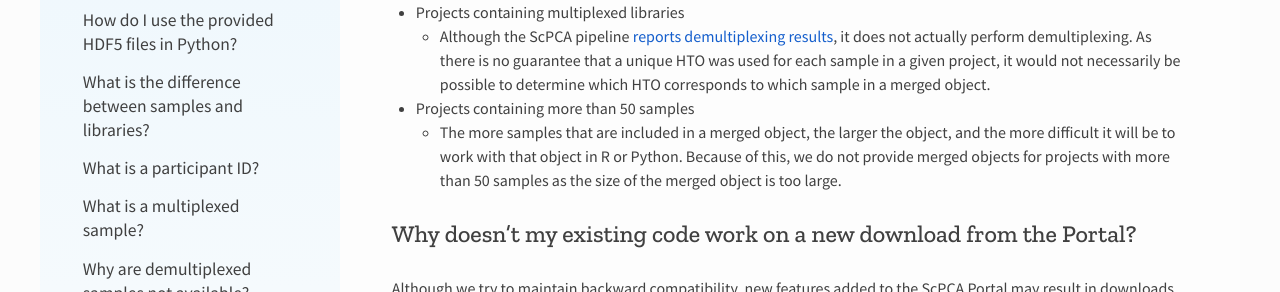
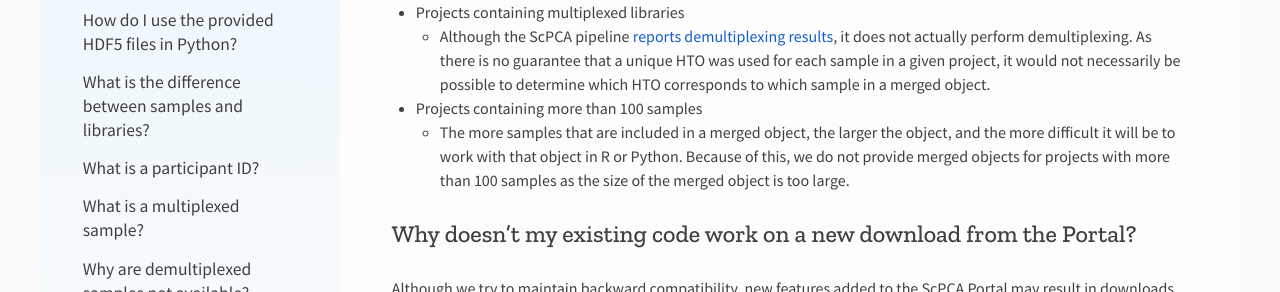
Before and after one commit to DongzeHE/scpca-docs, a Sphinx documentation site: the page built from docs/faq.md, in a window 1280 px wide and 900 px high, scrolled down 6272 px. Shown: the part 162-454 px from the top of the window. Built offline with Sphinx 7.4.7 and the Read the Docs theme 2.0.0, drawn with Linux system fonts in a browser that asks for light colours.

Commit message:
50 to 100

```diff
--- a/docs/faq.md
+++ b/docs/faq.md
@@ -192,9 +192,9 @@ There are three types of projects for which merged objects are not available:
     - Although the ScPCA pipeline {ref}`reports demultiplexing results<processing_information:HTO demultiplexing>`, it does not actually perform demultiplexing.
     As there is no guarantee that a unique HTO was used for each sample in a given project, it would not necessarily be possible to determine which HTO corresponds to which sample in a merged object.
 
-- Projects containing more than 50 samples
+- Projects containing more than 100 samples
     - The more samples that are included in a merged object, the larger the object, and the more difficult it will be to work with that object in R or Python.
-    Because of this, we do not provide merged objects for projects with more than 50 samples as the size of the merged object is too large.
+    Because of this, we do not provide merged objects for projects with more than 100 samples as the size of the merged object is too large.
 
 ## Why doesn't my existing code work on a new download from the Portal?
 
```
